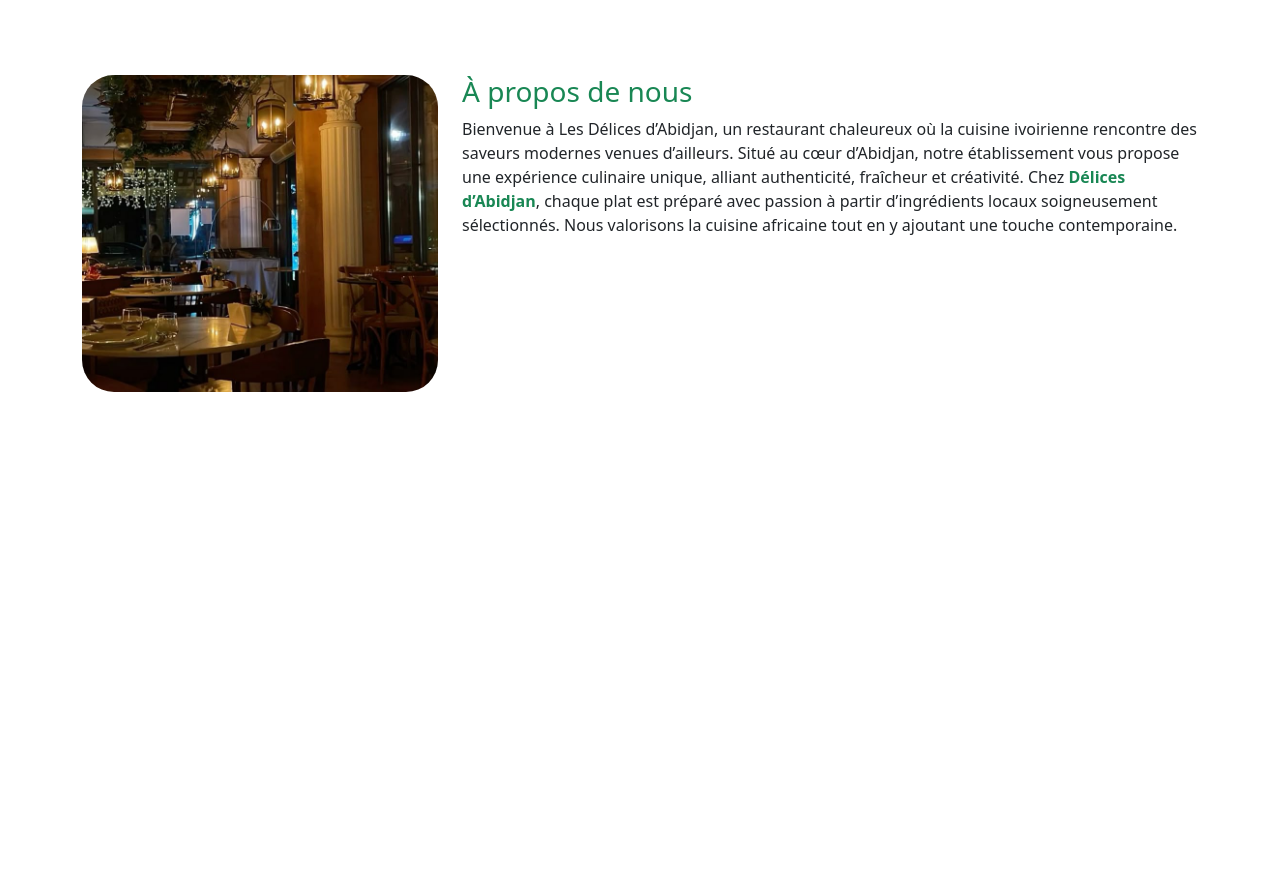
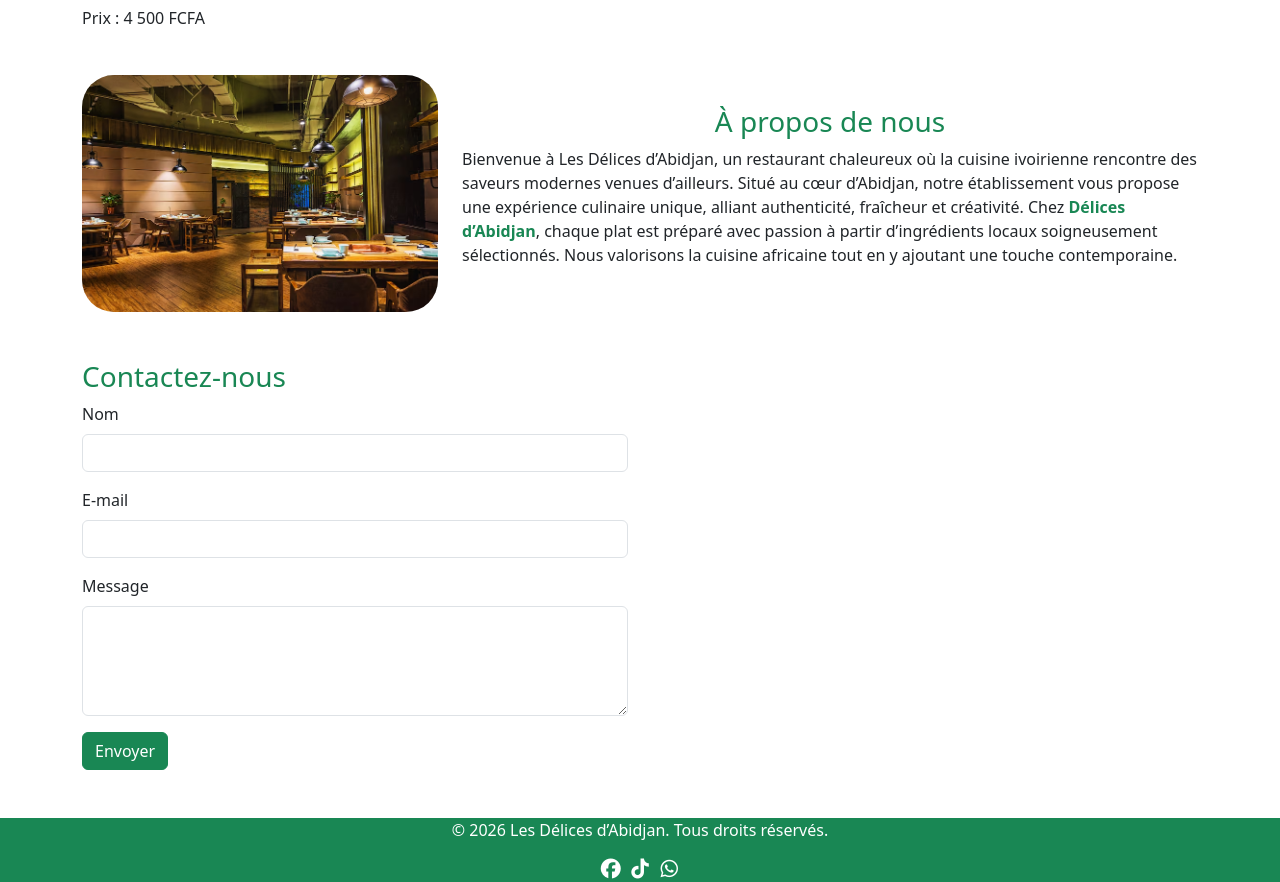
Before and after one commit to Ouattara23/delices-d-abidjan, a plain HTML site: page index.html in a window 1280 px wide. Shown: the part 1120-2002 px from the top of the page. Before the commit the page ends 1828 px from the top, so only its background shows below. Drawn offline with nearby package versions, Linux system fonts and the light colour scheme.

Commit message:
Ajout de contenu

```diff
--- a/index.html
+++ b/index.html
@@ -6,6 +6,7 @@
     <link href="https://cdn.jsdelivr.net/npm/bootstrap@5.3.8/dist/css/bootstrap.min.css" rel="stylesheet" integrity="sha384-sRIl4kxILFvY47J16cr9ZwB07vP4J8+LH7qKQnuqkuIAvNWLzeN8tE5YBujZqJLB" crossorigin="anonymous">
     <title>Les délices d'Abidjan</title>
     <link rel="stylesheet" href="style.css">
+    <link rel="stylesheet" href="https://cdnjs.cloudflare.com/ajax/libs/font-awesome/7.0.1/css/all.min.css" integrity="sha512-2SwdPD6INVrV/lHTZbO2nodKhrnDdJK9/kg2XD1r9uGqPo1cUbujc+IYdlYdEErWNu69gVcYgdxlmVmzTWnetw==" crossorigin="anonymous" referrerpolicy="no-referrer" />
 </head>
 <body>
     <!--En tête-->
@@ -46,7 +47,7 @@
         </section>
 
         <!--section menu-->
-        <section class="mt-5">
+        <section class="mt-5 menu">
             <div class="container">
                 <h2 class="text-success text-center mb-5">Le menu</h2>
                 <div class="row">
@@ -76,12 +77,12 @@
 
         <!--section à propos de nous-->
         <section>
-            <div class="container">
+            <div class="container about">
                 <div class="row">
                     <div class="col-4">
-                        <img src="images/restaurant.jpg" alt="" class="rounded-5">
+                        <img src="images/restaurant.avif" alt="" class="rounded-5">
                     </div>
-                    <div class="col-8">
+                    <div class="col-8 d-flex flex-column justify-content-center align-items-center">
                         <h3 class="text-success">À propos de nous</h3>
                         <p>Bienvenue à Les Délices d’Abidjan, un restaurant chaleureux où la cuisine ivoirienne rencontre des saveurs modernes venues d’ailleurs.
                             Situé au cœur d’Abidjan, notre établissement vous propose une expérience culinaire unique, alliant authenticité, fraîcheur et créativité.
@@ -91,9 +92,61 @@
                 </div>
             </div>
         </section>
+
+        <!--section contact-->
+        <section class="mt-5">
+            <div class="container">
+                <div class="row">
+                    <h3 class="text-success">Contactez-nous</h3>
+                    <!-- Formulaire -->
+                    <div class="col-6">
+                        <form>
+                            <div class="mb-3">
+                                <label class="form-label">Nom</label>
+                                <input type="text" class="form-control">
+                            </div>
+
+                            <div class="mb-3">
+                                <label class="form-label">E-mail</label>
+                                <input type="email" class="form-control">
+                            </div>
+
+                            <div class="mb-3">
+                                <label class="form-label">Message</label>
+                                <textarea class="form-control" rows="4"></textarea>
+                            </div>
+
+                            <button class="btn btn-success">Envoyer</button>
+
+                        </form>
+                    </div>
+
+                    <!-- Zone vide ou image / info -->
+                    <div class="col-6"></div>
+
+                </div>
+            </div>
+        </section>
     </main>
 
     <!--Pieds de page-->
-    <footer></footer>
+    <footer class="mt-5 bg-success text-white">
+        <div class="container">
+            <div class="row">
+               <!--<h2>nhv</h2>
+                <hr class="text-white">-->
+                <div class="col-2"></div>
+                <div class="col-8 d-flex flex-column justify-content-center align-items-center">
+                    <p>© 2026 Les Délices d’Abidjan. Tous droits réservés.</p>
+                    <div class="">
+                        <a href="#"><i class="fa-brands fa-facebook text-white "></i></a>
+                        <a href="#"><i class="fa-brands fa-tiktok text-white "></i></a>
+                        <a href="#"><i class="fa-brands fa-whatsapp text-white "></i></a>
+                    </div>
+                </div>
+                <div class="col-2"></div>
+            </div>
+        </div>
+    </footer>
 </body>
 </html>
--- a/style.css
+++ b/style.css
@@ -12,8 +12,15 @@ nav ul li a{
     background-position: center;
     height: 500px;
 }
-img{
+.menu img{
     width: 100%;
-    height: 50%;
+    height: 60%;
     object-fit: cover;
 }
+.about img{
+    width: 100%;
+    height: 100%;
+}
+i{
+    font-size: 20px;
+}
```
Also changed, not shown: images/restaurant.avif (added).
